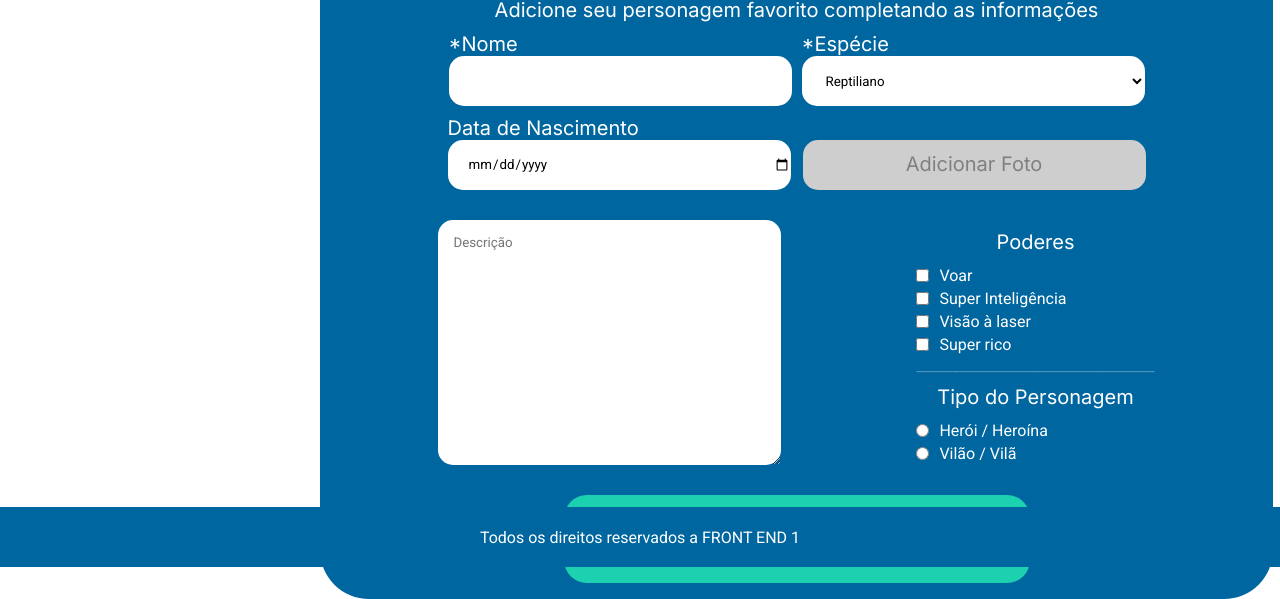
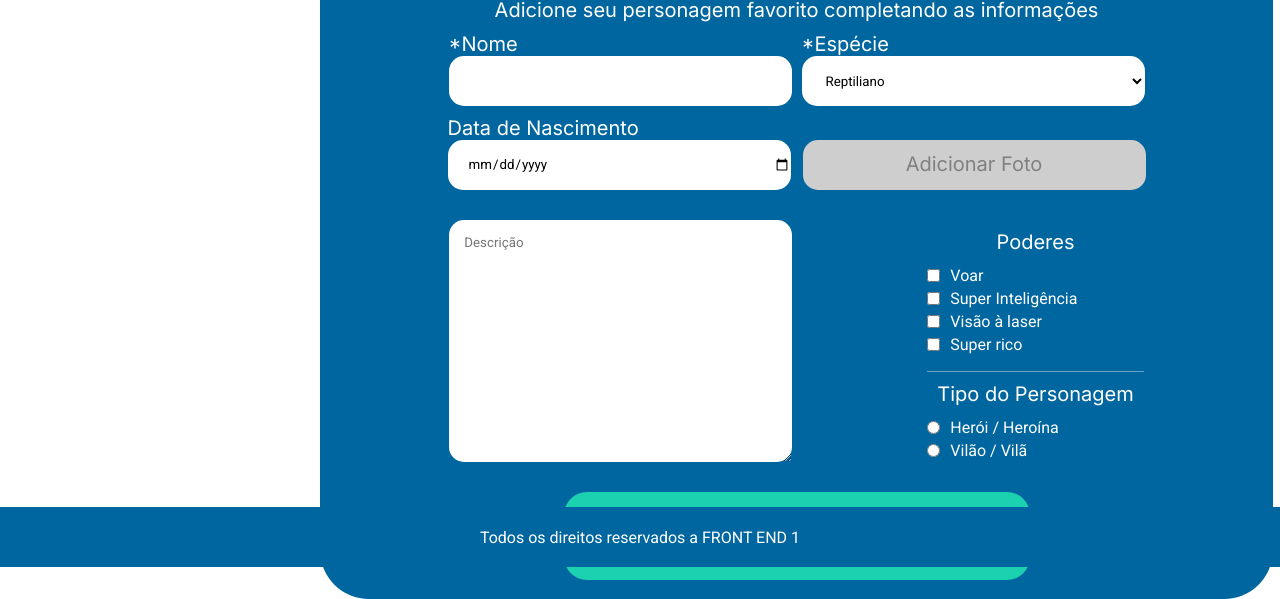
Before and after one commit to IgorWMatos/frontend-01, a plain HTML site: page Aula_17/html/formulario.html in a window 1280 px wide. Shown: the part 233-832 px from the top of the page. Drawn offline with Linux system fonts and the light colour scheme.

Commit message:
Add files via upload

```diff
--- a/Aula_17/css/formulario.css
+++ b/Aula_17/css/formulario.css
@@ -227,6 +227,11 @@ div.poderes {
     font-weight: 300;
 }
 
+.poderes p.type {
+    margin-top: 15px;
+    border-top: 1px solid rgba(255, 255, 255, 0.4);
+}
+
 .l1 {
     padding: 2px 0;
     gap: 10px;
--- a/Aula_17/html/formulario.html
+++ b/Aula_17/html/formulario.html
@@ -97,8 +97,7 @@
                             <label for="super-rico">Super rico</label>
                         </div>
 
-                        <span>_________________________________</span>
-                        <p>Tipo do Personagem</p>
+                        <p class="type">Tipo do Personagem</p>
 
                         <div class="l1">
                             <input type="radio" name="orientacao">
```
